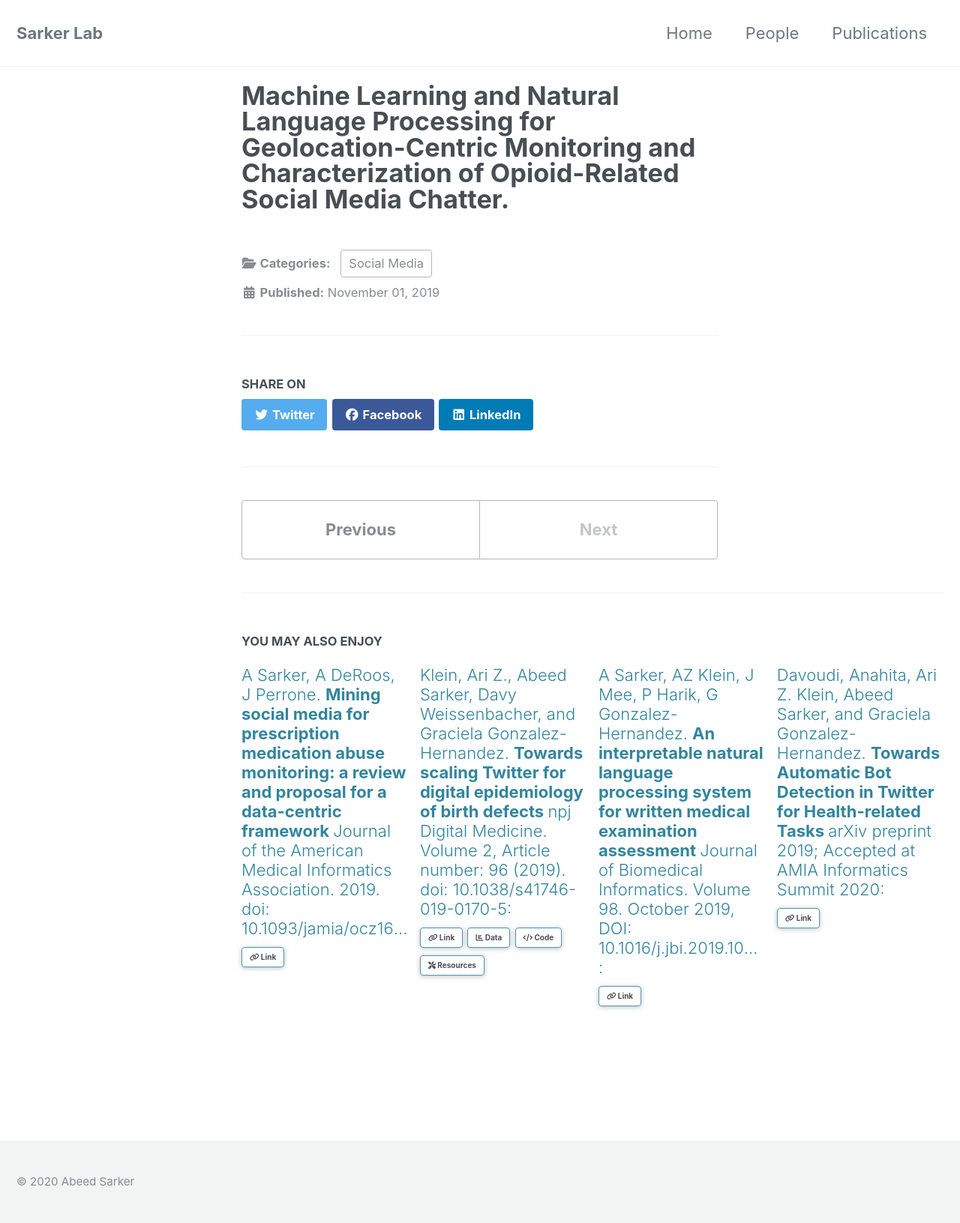
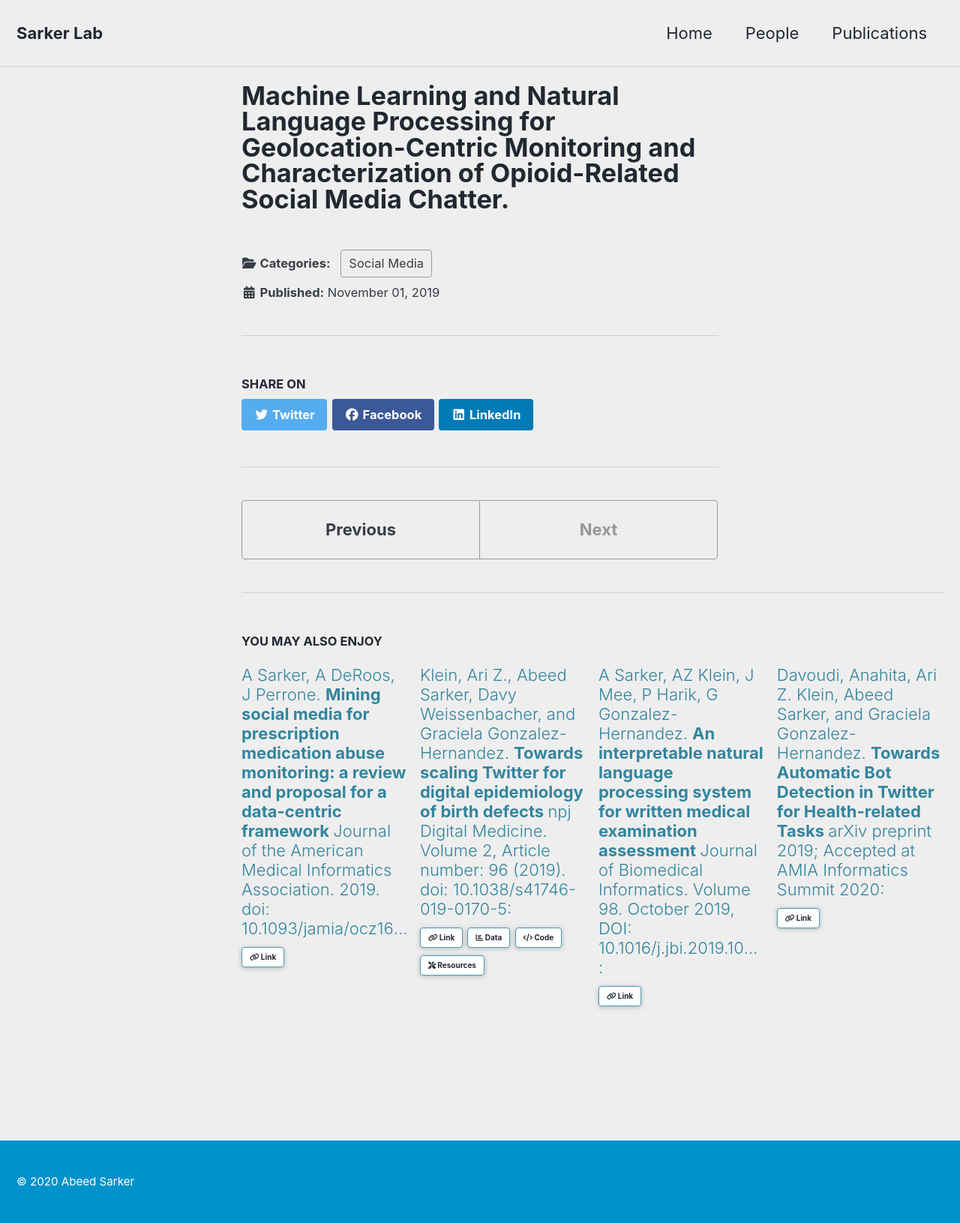
Before and after one commit to sarkerlab/Website, a Jekyll site: the page built from _posts/2019-11-01-Machine Learning and Natural Language Processing for Geolocation-Centric Monitoring and Characterization of Opioid-Related Social Media Chatter.md, in a window 1280 px wide. Shown: the whole page at 75% size. Built offline with Jekyll 4.4.1, drawn with Linux system fonts in a browser that asks for light colours; cached includes are drawn as plain includes; nearby versions of some CDN libraries.

Commit message:
Update _config.yml

```diff
--- a/_config.yml
+++ b/_config.yml
@@ -12,7 +12,7 @@
 
 # theme                  : "minimal-mistakes-jekyll"
 remote_theme: "mmistakes/minimal-mistakes@4.16.6"
-minimal_mistakes_skin    : "default" # "air", "aqua", "default", "dark", "dirt", "neon", "mint", "plum", "sunrise"
+minimal_mistakes_skin    : "air" # "default", "aqua", "default", "dark", "dirt", "neon", "mint", "plum", "sunrise"
 
 # Site Settings
 locale                   : "en-US"
@@ -20,7 +20,7 @@ title                    : "Sarker Lab"
 title_separator          : "-"
 subtitle                 : # site tagline that appears below site title in masthead
 name                     : "Abeed Sarker"
-description              : "An amazing website."
+description              : "This is the official website for Sarker lab at EmoryAn amazing website."
 url                      : # the base hostname & protocol for your site e.g. "https://mmistakes.github.io"
 baseurl                  : # the subpath of your site, e.g. "/blog"
 repository               : # GitHub username/repo-name e.g. "mmistakes/minimal-mistakes"
```
